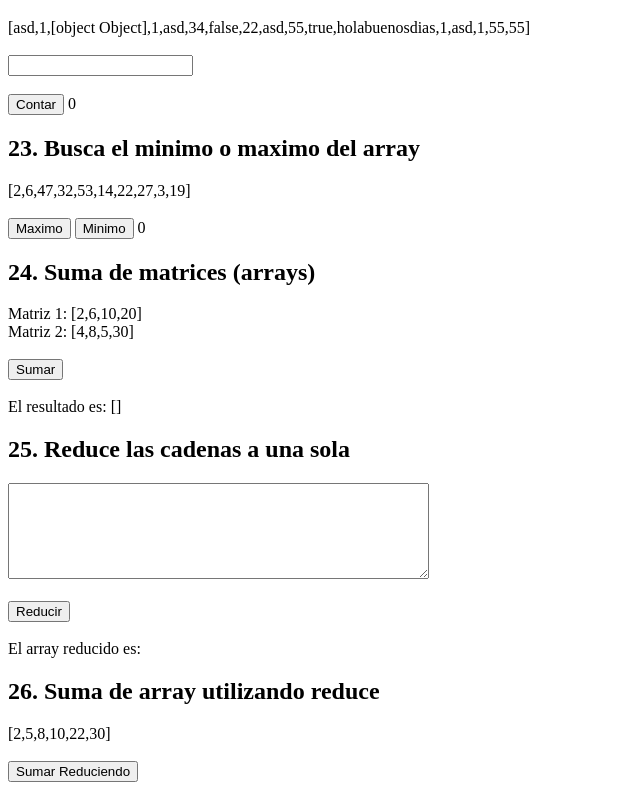
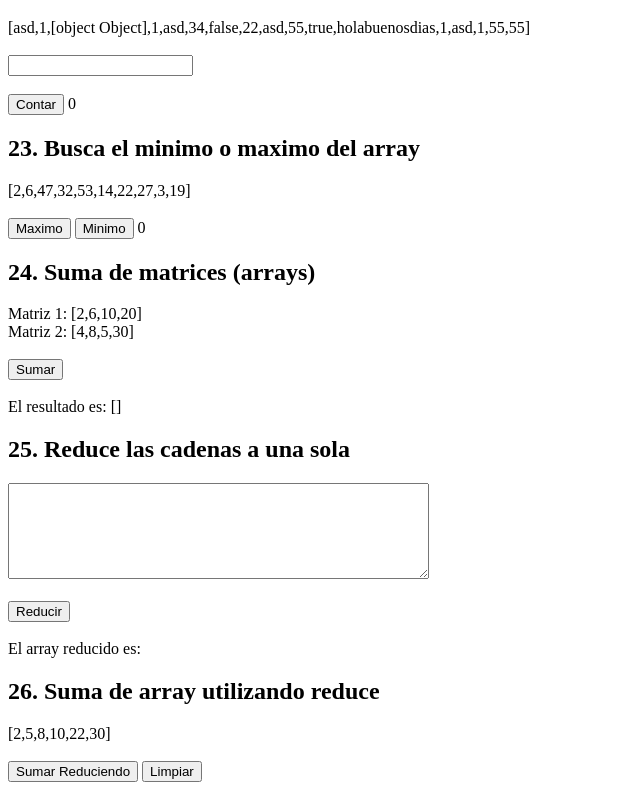
Before and after one commit to matiasmoscone1/practica-ejercicios-logica-programacion-react, a React (Vite) app: page / in a window 1280 px wide. Shown: the part 4140-4930 px from the top of the page, without its empty margins (0-640 px from the left). Built offline with nearby package versions, Linux system fonts and the light colour scheme.

Commit message:
Ejercicio 26 totalmente completo, falta documentar

```diff
--- a/src/ejercicios/SumaReduce.jsx
+++ b/src/ejercicios/SumaReduce.jsx
@@ -23,7 +23,8 @@ const SumaReduce = () => {
         <h2>26. Suma de array utilizando reduce</h2>
         {`[${arrayNumeros.join(",")}]`}
         <br/><br/>
-        <button onClick={() => sumaReduciendo(arrayNumeros)}>Sumar Reduciendo</button>
+        <button onClick={() => sumaReduciendo(arrayNumeros)}>Sumar Reduciendo</button>{" "}
+        <button onClick={() => setResultado(0)}>Limpiar</button>{" "}
         {resultado ? resultado : ""}
     </div>
     </>)
```
